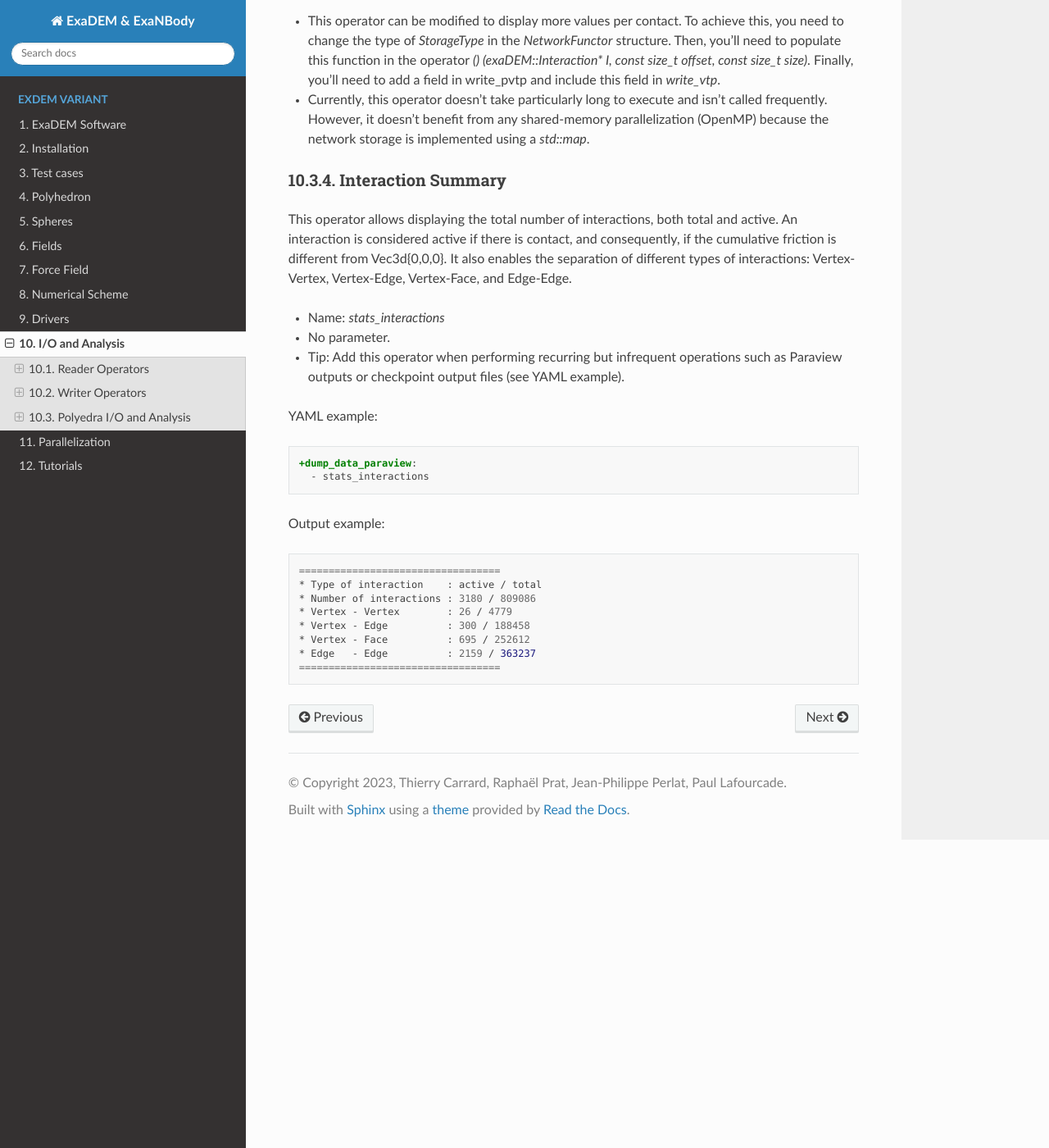
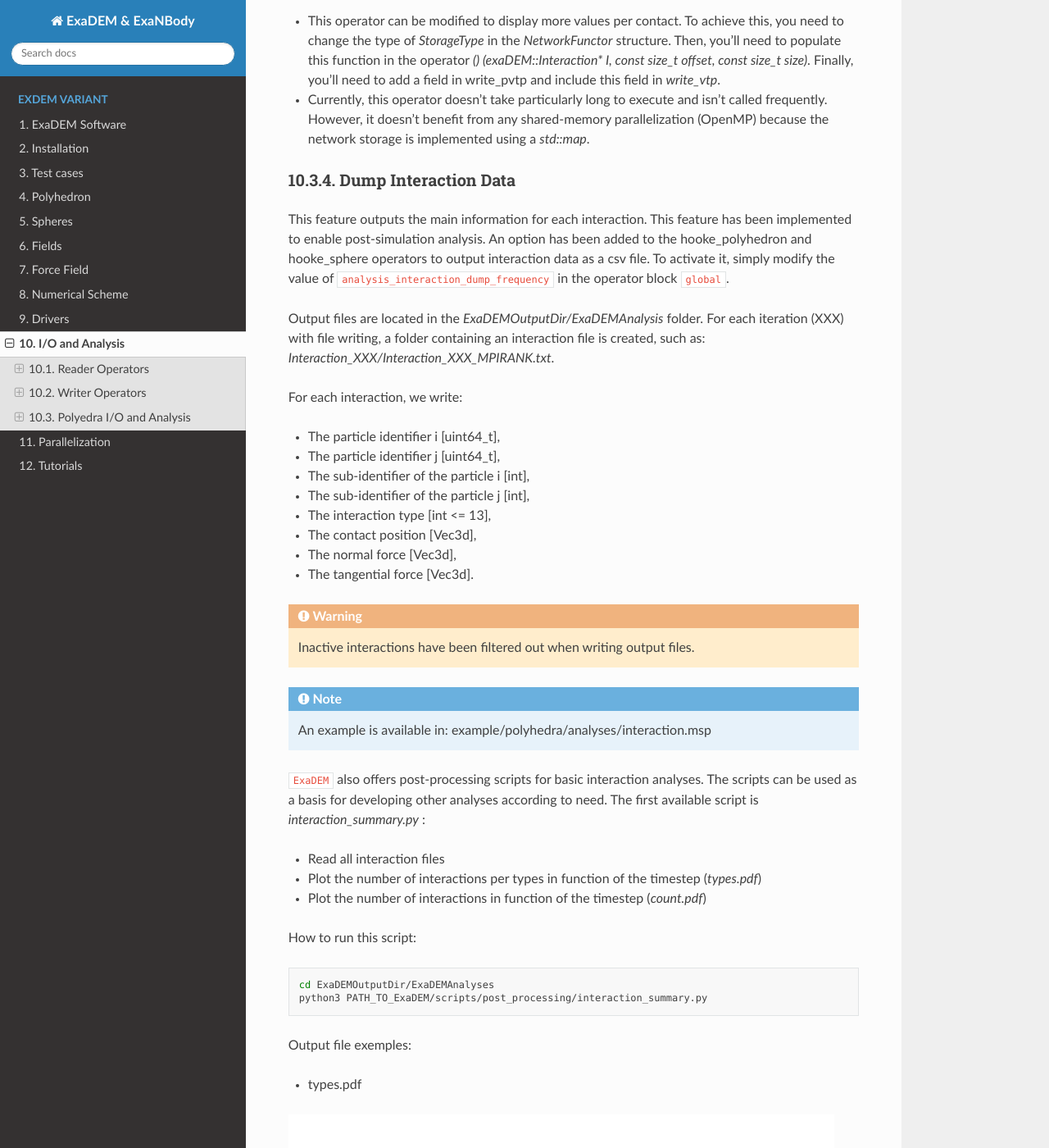
Before and after one commit to Collab4exaNBody/doc_exaDEM, a Sphinx documentation site: the page built from source/project_exaDEM/Analysis.rst, in a window 1280 px wide and 1400 px high, scrolled down 8423 px. Shown: the whole window at 82% size. Built offline with Sphinx 7.4.7 and the Read the Docs theme 2.0.0, drawn with Linux system fonts in a browser that asks for light colours.

Commit message:
add doc for analyses [interaction]

```diff
--- a/source/project_exaDEM/Analysis.rst
+++ b/source/project_exaDEM/Analysis.rst
@@ -274,6 +274,64 @@ Comments / Extensions:
 * This operator can be modified to display more values per contact. To achieve this, you need to change the type of `StorageType` in the `NetworkFunctor` structure. Then, you'll need to populate this function in the operator `() (exaDEM::Interaction* I, const size_t offset, const size_t size)`. Finally, you'll need to add a field in write_pvtp and include this field in `write_vtp`.
 * Currently, this operator doesn't take particularly long to execute and isn't called frequently. However, it doesn't benefit from any shared-memory parallelization (OpenMP) because the network storage is implemented using a `std::map`.
 
+Dump Interaction Data
+^^^^^^^^^^^^^^^^^^^^^
+
+This feature outputs the main information for each interaction. This feature has been implemented to enable post-simulation analysis.
+An option has been added to the hooke_polyhedron and hooke_sphere operators to output interaction data as a csv file. To activate it, simply modify the value of ``analysis_interaction_dump_frequency`` in the operator block ``global``.
+
+Output files are located in the `ExaDEMOutputDir/ExaDEMAnalysis` folder. For each iteration (XXX) with file writing, a folder containing an interaction file is created, such as:  `Interaction_XXX/Interaction_XXX_MPIRANK.txt`.
+
+For each interaction, we write:
+
+- The particle identifier i [uint64_t],
+- The particle identifier j [uint64_t],
+- The sub-identifier of the particle i [int],
+- The sub-identifier of the particle j [int],
+- The interaction type [int <= 13],
+- The contact position [Vec3d],
+- The normal force [Vec3d],
+- The tangential force [Vec3d].
+
+
+.. warning::
+
+  Inactive interactions have been filtered out when writing output files.
+
+.. note::
+
+  An example is available in: example/polyhedra/analyses/interaction.msp
+
+
+``ExaDEM`` also offers post-processing scripts for basic interaction analyses. The scripts can be used as a basis for developing other analyses according to need. The first available script is `interaction_summary.py` :
+
+- Read all interaction files
+- Plot the number of interactions per types in function of the timestep (`types.pdf`)
+- Plot the number of interactions in function of the timestep (`count.pdf`)
+
+How to run this script:
+
+.. code-block:: bash
+
+  cd ExaDEMOutputDir/ExaDEMAnalyses
+  python3 PATH_TO_ExaDEM/scripts/post_processing/interaction_summary.py
+
+Output file exemples:
+
+.. |antypes| image:: ../_static/Analyses/types.png
+   :width: 500pt
+
+.. |ancount| image:: ../_static/Analyses/count.png
+   :width: 500pt
+
+- types.pdf
+
+|antypes|
+
+- count.pdf
+
+|ancount|
+
 
 Interaction Summary
 ^^^^^^^^^^^^^^^^^^^^
```
Also changed, not shown: source/_static/Analyses/count.png (added), source/_static/Analyses/types.png (added).
